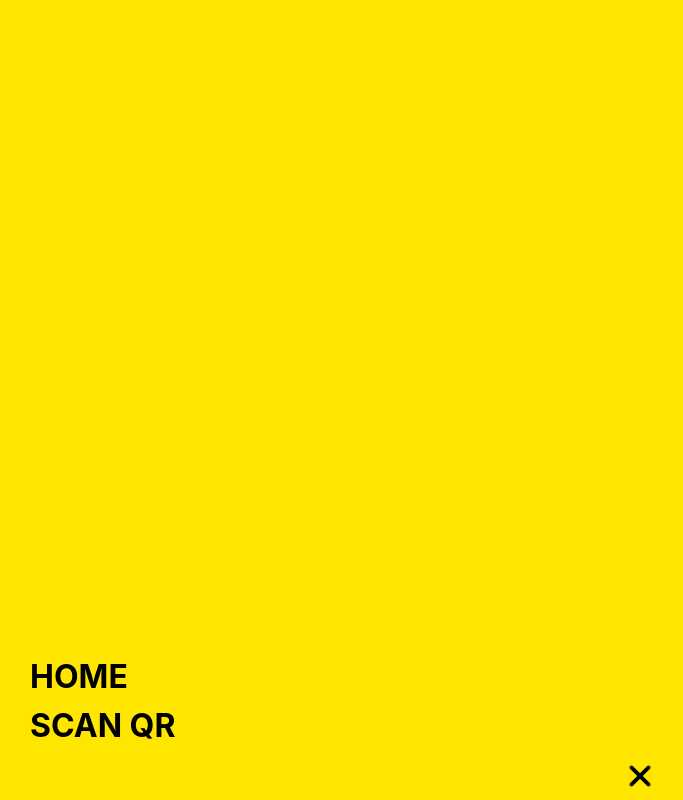
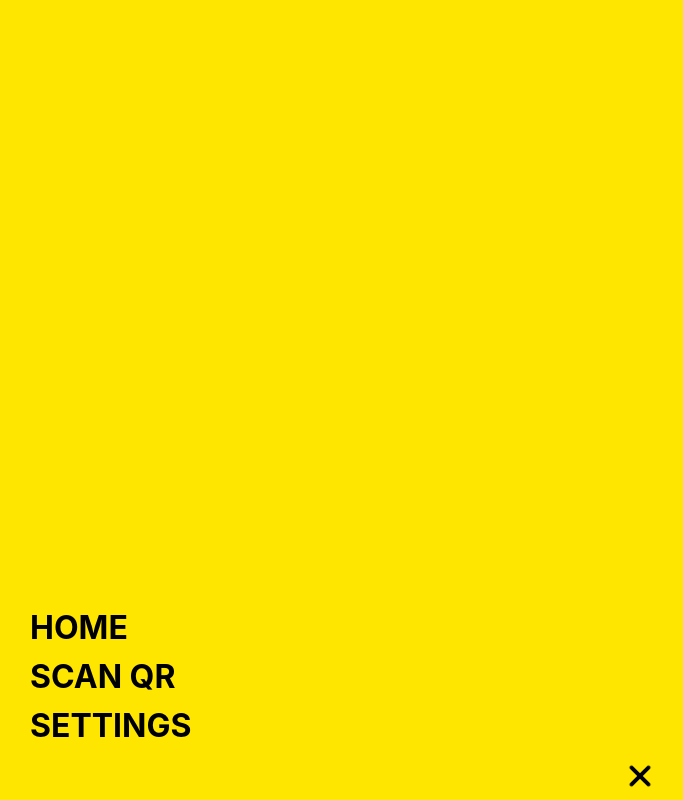
Before and after one commit to syamishere/syamishere.github.io, a plain HTML site: page Details.html in a window 1280 px wide. Both pictures are taken after a click on the button "Open menu". Shown: the whole page, without its empty margins (0-683 px from the left). Drawn offline with nearby package versions, Linux system fonts and the light colour scheme.

Commit message:
Update Details.html

```diff
--- a/Details.html
+++ b/Details.html
@@ -63,7 +63,10 @@
                       <li class="menu__group">
                         <a href="MSTimeline.html" class="r-link menu__link">Scan QR</a>
                       </li>
+                      <li class="menu__group">
+                        <a href="Settings.html" class="r-link menu__link">Settings</a>
                       </li>
+
                     </ul>
                   </nav>
                   <div class="menu__toggle">
```
